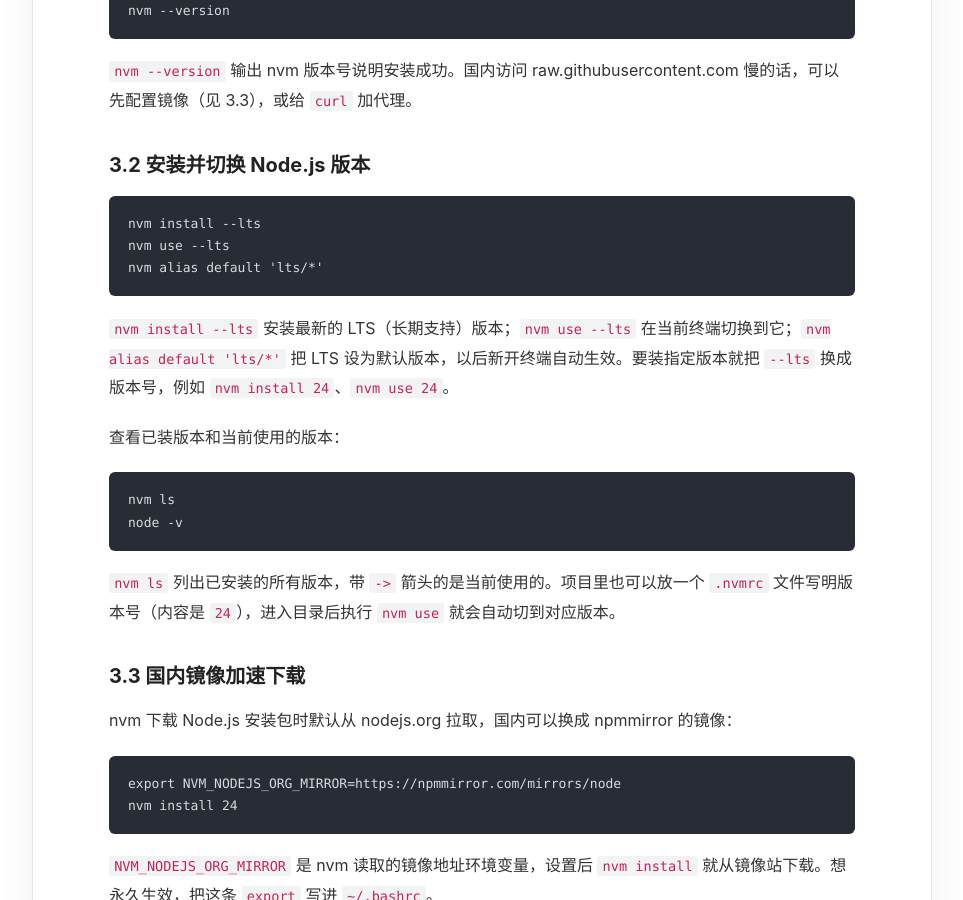
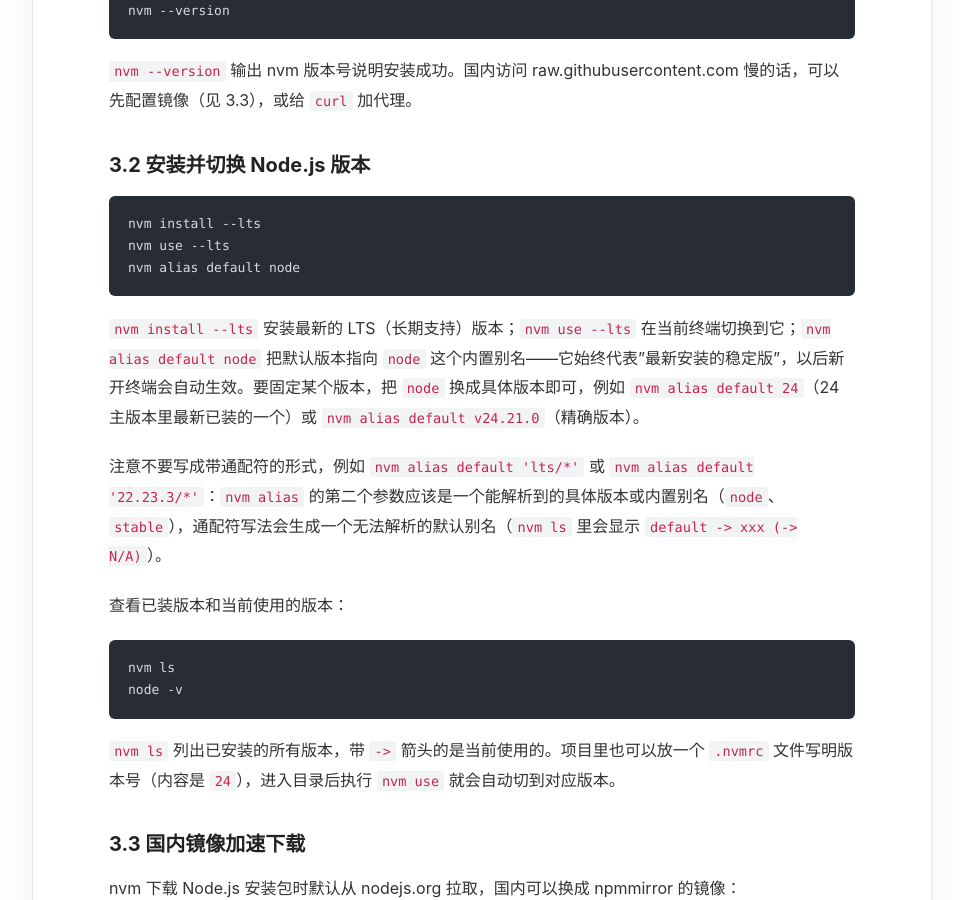
Before and after one commit to lnsyyj/lnsyyj.github.io, a Jekyll site: the page built from _posts/2026-10-12-centos-stream-9-nodejs-install.md, in a window 1280 px wide and 900 px high, scrolled down 2102 px. Shown: the whole window, without its empty margins (158-1121 px from the left). Built offline with Jekyll 4.4.1, drawn with Linux system fonts in a browser that asks for light colours.

Commit message:
Fix nvm default alias command in Node.js post

````diff
--- a/_posts/2026-10-12-centos-stream-9-nodejs-install.md
+++ b/_posts/2026-10-12-centos-stream-9-nodejs-install.md
@@ -63,10 +63,12 @@
 ```bash
 nvm install --lts
 nvm use --lts
-nvm alias default 'lts/*'
+nvm alias default node
 ```
 
-`nvm install --lts` 安装最新的 LTS（长期支持）版本；`nvm use --lts` 在当前终端切换到它；`nvm alias default 'lts/*'` 把 LTS 设为默认版本，以后新开终端自动生效。要装指定版本就把 `--lts` 换成版本号，例如 `nvm install 24`、`nvm use 24`。
+`nvm install --lts` 安装最新的 LTS（长期支持）版本；`nvm use --lts` 在当前终端切换到它；`nvm alias default node` 把默认版本指向 `node` 这个内置别名——它始终代表"最新安装的稳定版"，以后新开终端会自动生效。要固定某个版本，把 `node` 换成具体版本即可，例如 `nvm alias default 24`（24 主版本里最新已装的一个）或 `nvm alias default v24.21.0`（精确版本）。
+
+注意不要写成带通配符的形式，例如 `nvm alias default 'lts/*'` 或 `nvm alias default '22.23.3/*'`：`nvm alias` 的第二个参数应该是一个能解析到的具体版本或内置别名（`node`、`stable`），通配符写法会生成一个无法解析的默认别名（`nvm ls` 里会显示 `default -> xxx (-> N/A)`）。
 
 查看已装版本和当前使用的版本：
 
````
